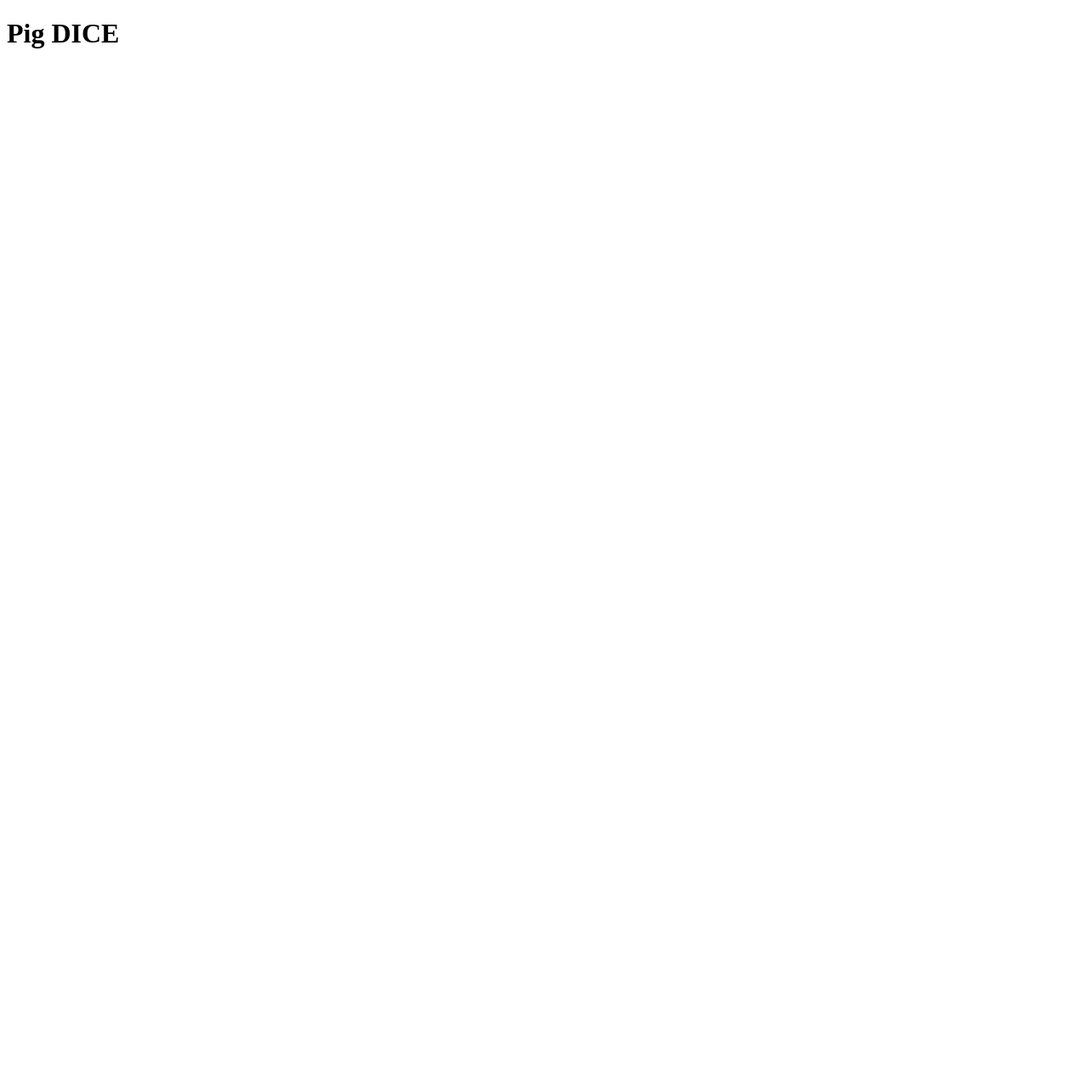
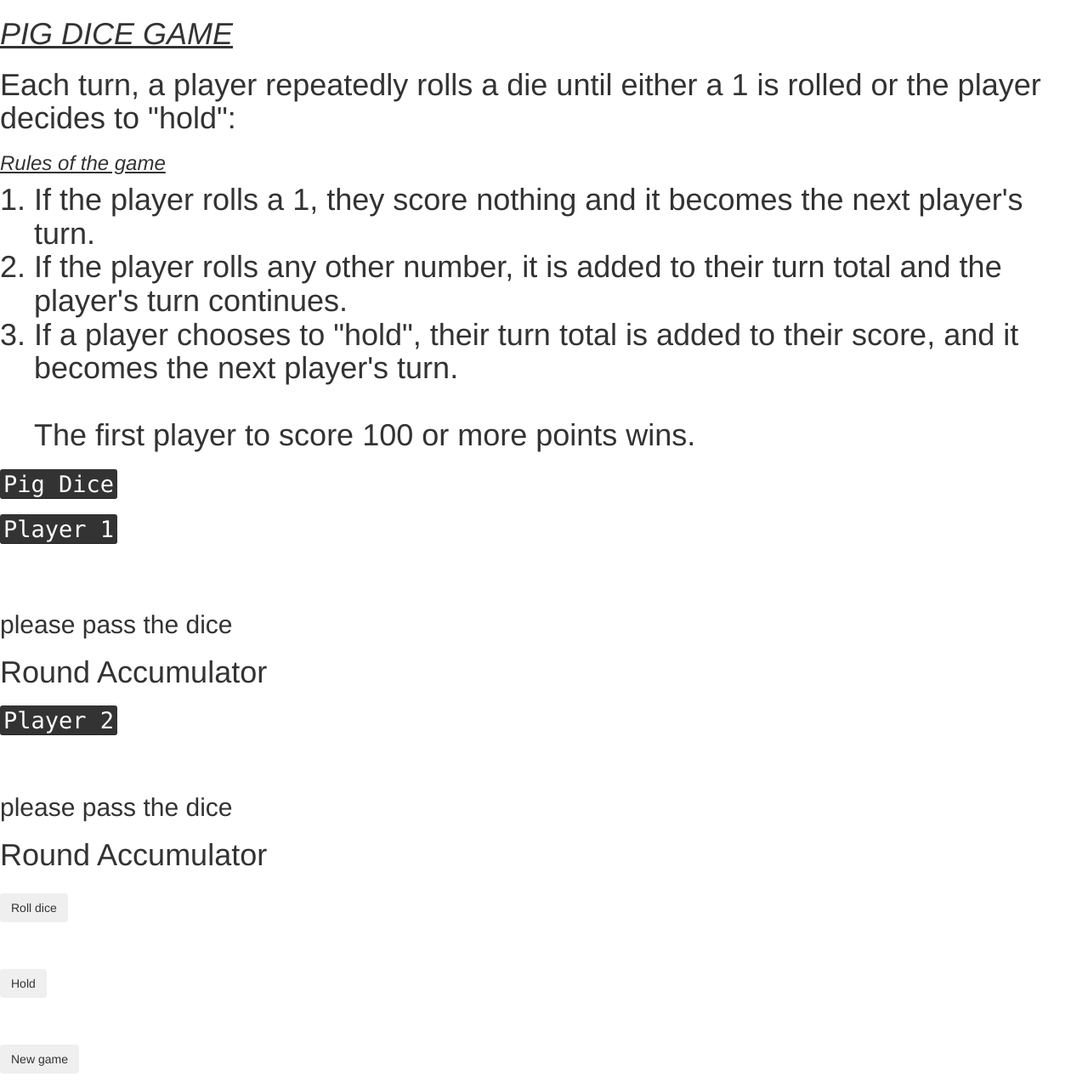
Before and after one commit to Shyla27/pig-dice, a plain HTML site: page index.html in a window 1280 px wide. Shown: the whole page at 85% size. Before the commit the page ends 800 px from the top, so only its background shows below. Drawn offline with nearby package versions, Linux system fonts and the light colour scheme.

Commit message:
added content to my page

```diff
--- a/index.html
+++ b/index.html
@@ -2,14 +2,57 @@
 <html lang="en" dir="ltr">
   <head>
     <meta charset="utf-8">
-    <title>PIG DICE </title>
+    <link rel="stylesheet" href="https://maxcdn.bootstrapcdn.com/bootstrap/3.4.0/css/bootstrap.min.css">
+    <link rel="stylesheet" href="css/styles.css" type="text/css">
+    <script src="js/jquery-3.3.1.min.js"   integrity="sha256-FgpCb/KJQlLNfOu91ta32o/NMZxltwRo8QtmkMRdAu8="   crossorigin="anonymous"></script>
+    <script src="js/scripts.js"></script>
+    <title>Pig Dice Game</title>
   </head>
+
   <body>
-    <h1> Pig DICE</h1>
-    <div class="player1">
+    <h1><em><u> PIG DICE GAME</em></u><h1>
+    <div class="intro">
+        <p>Each turn, a player repeatedly rolls a die until either a 1 is rolled or the player decides to "hold":</p>
+    <h3> <u><i>Rules of the game</u></i></h3>
+    <ol>
+        <li>  If the player rolls a 1, they score nothing and it becomes the next player's turn.</li>
+    <li>If the player rolls any other number, it is added to their turn total and the player's turn continues.</li>
+    <li>If a player chooses to "hold", their turn total is added to their score, and it becomes the next player's turn.</li>
+     <br>The first player to score 100 or more points wins.
     </div>
 
-    <div class="player2">
+
+    <div class="behind">
+            <h2 id="head"><kbd>Pig Dice</kbd></h2>
+            <div class="player0">
+              <h1><p id="winner0"></p></h1>
+                <div id="name0"><h2><kbd>Player 1</kbd><h2></div><br>
+                  <h2><p  id="rolled0"></p></h2>
+                  <h2><p id="output0">please pass the dice</p></h2>
+                  <h1><p id="result0"></p></h1>
+                <div class="current-box">
+                    <div class="current">Round Accumulator</div>
+                      <h2><p id="total0"></p><h2>
+                    </div>
+            </div>
+
+
+            <div class="player1">
+                <h1><p id="winner1"></p></h1>
+                <div id="name1"><h2><kbd>Player 2</kbd></h2></div><br>
+                <h2><p  id="rolled1"></p><h2>
+                <h2><p id="output1">please pass the dice</p></h2>
+                <h1><p id="result1"></p></h1>
+                <div class="current-box">
+                    <div class="current">Round Accumulator</div>
+                  <h2>  <p id="total1"></p> </h2>
+                </div>
+            </div>
+            <div class ="buttons">
+              <P><input  class="btn" type="button" value="Roll dice" id="roll"></P><br>
+              <P><input  class="btn" type="button" value="Hold" id="hold"></P><br>
+              <P><button class="btn" type="button" onclick="window.location.reload()">New game</button></P>
+            </div>
     </div>
 
   </body>
```
